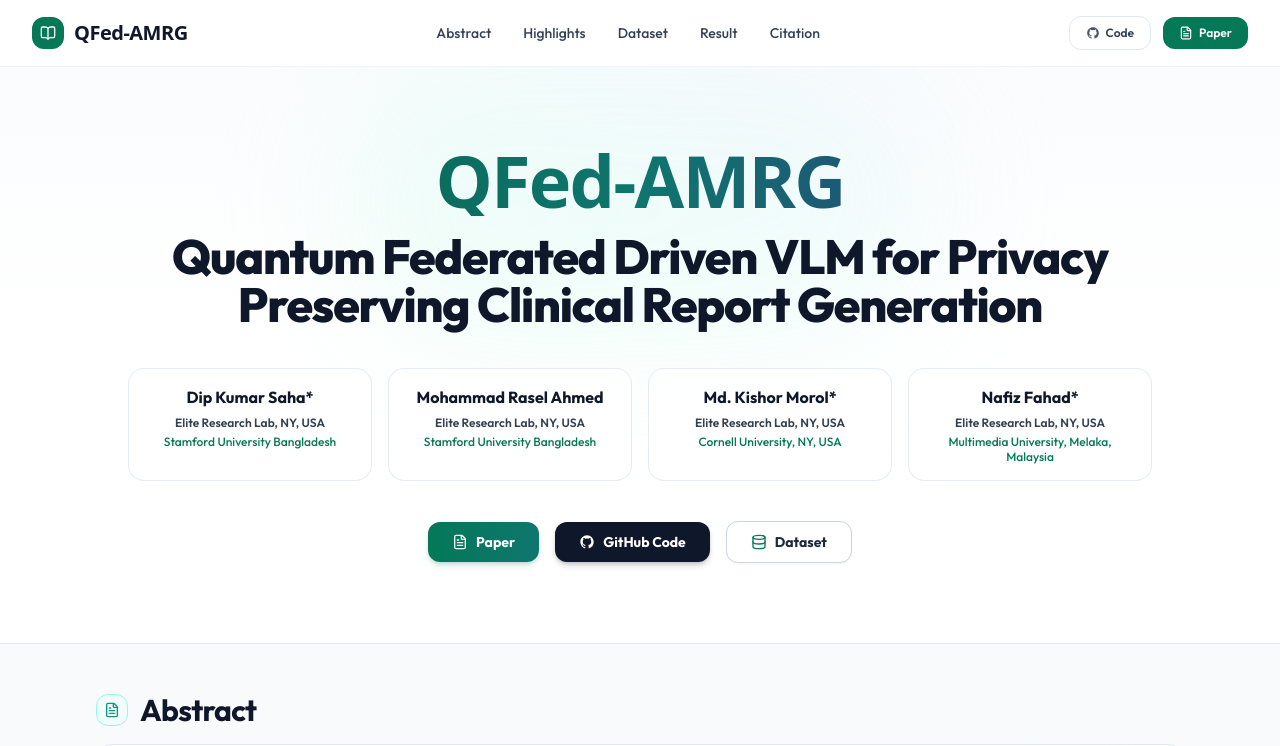
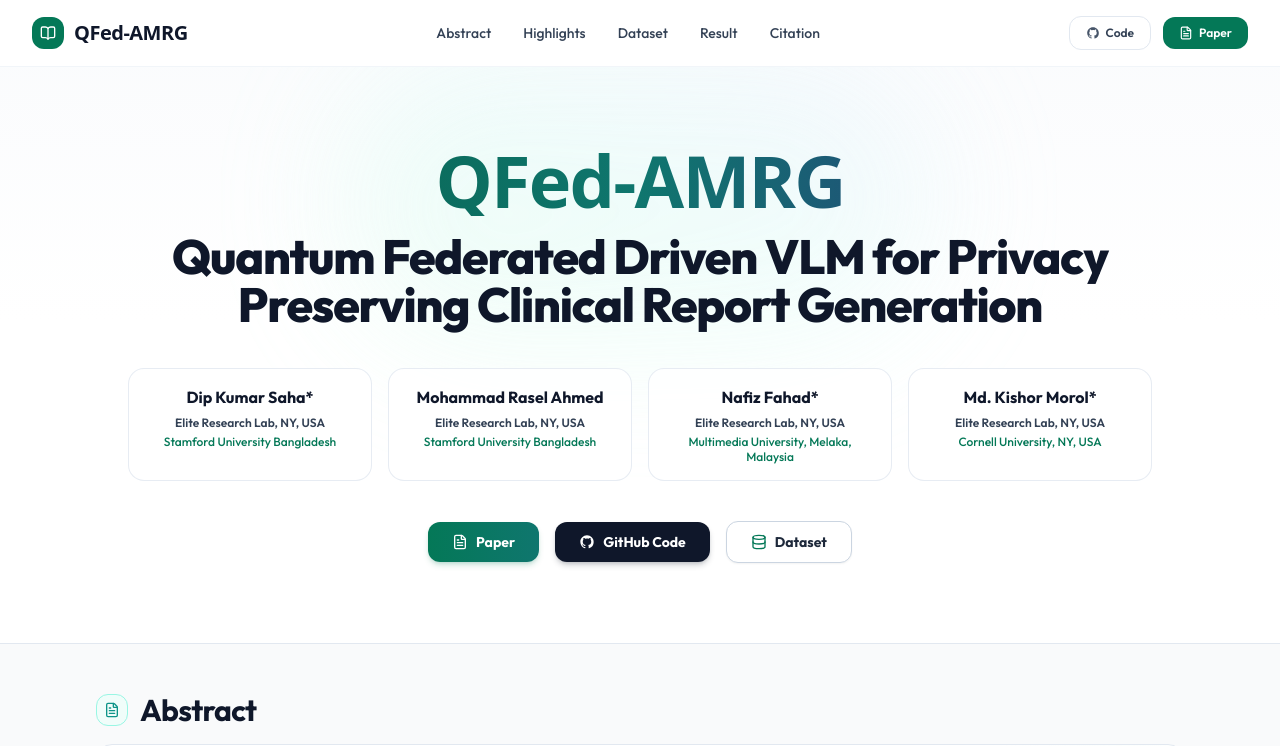
Before and after one commit to rasel1510/QFed-AMRG-Project, a Next.js app: page / in a window 1280 px wide. Shown: the top 746 px of the page. Built offline with nearby package versions, Linux system fonts and the light colour scheme.

Commit message:
info updated

```diff
--- a/src/app/layout.tsx
+++ b/src/app/layout.tsx
@@ -19,8 +19,8 @@
   authors: [
     { name: "Dip Kumar Saha" },
     { name: "Mohammad Rasel Ahmed" },
-    { name: "Md. Kishore Morol" },
-    { name: "Nafiz Fahad" }
+    { name: "Nafiz Fahad" },
+    { name: "Md. Kishore Morol" }
   ],
   openGraph: {
     title: "QFed-AMRG: Quantum Federated Driven VLM for Privacy Preserving Clinical Report Generation",
--- a/src/components/BibtexCitation.tsx
+++ b/src/components/BibtexCitation.tsx
@@ -8,7 +8,7 @@
 
   const bibtex = `@article{saha2026qfedamrg,
   title  = {QFed-AMRG: Quantum Federated Driven VLM for Privacy Preserving Clinical Report Generation},
-  author = {Saha*, Dip Kumar and Ahmed, Mohammad Rasel and Morol*, Md. Kishor and Fahad*, Nafiz},
+  author = {Saha*, Dip Kumar and Ahmed, Mohammad Rasel and Fahad*, Nafiz and Morol*, Md. Kishor},
   year   = {2026}
 }`;
 
--- a/src/components/Footer.tsx
+++ b/src/components/Footer.tsx
@@ -45,7 +45,7 @@
 
         <div className="pt-8 flex flex-col sm:flex-row items-center justify-between gap-4 text-center sm:text-left text-[11px]">
           <p>
-            Authors: <span className="text-slate-300 font-semibold">Dip Kumar Saha*, Mohammad Rasel Ahmed, Md. Kishor Morol*, Nafiz Fahad*</span>.
+            Authors: <span className="text-slate-300 font-semibold">Dip Kumar Saha*, Mohammad Rasel Ahmed, Nafiz Fahad*, Md. Kishor Morol*</span>.
           </p>
 
           <p className="font-mono text-slate-400">
--- a/src/components/Hero.tsx
+++ b/src/components/Hero.tsx
@@ -20,17 +20,17 @@
       ]
     },
     {
+      name: "Nafiz Fahad*",
+      affiliations: [
+        "Elite Research Lab, NY, USA",
+        "Multimedia University, Melaka, Malaysia"
+      ]
+    },
+    {
       name: "Md. Kishor Morol*",
       affiliations: [
         "Elite Research Lab, NY, USA",
         "Cornell University, NY, USA"
-      ]
-    },
-    {
-      name: "Nafiz Fahad*",
-      affiliations: [
-        "Elite Research Lab, NY, USA",
-        "Multimedia University, Melaka, Malaysia"
       ]
     }
   ];
```
